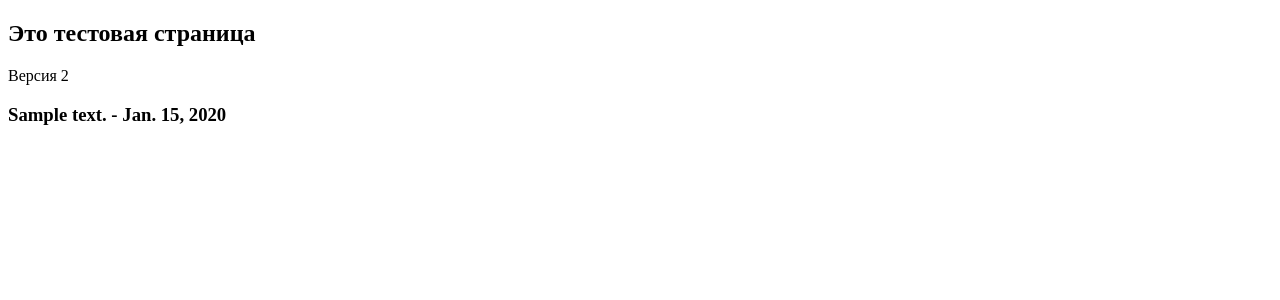
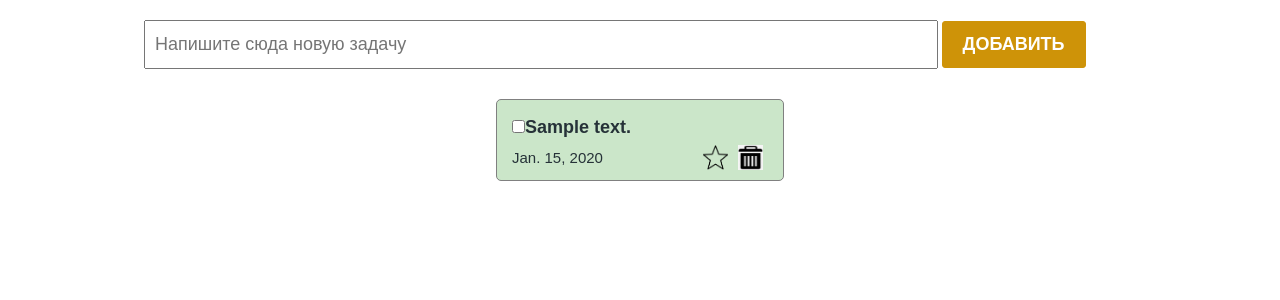
Before and after one commit to beka97/todo, a Django app: page /test/ in a window 1280 px wide. Shown: the top 300 px of the page. Run offline with Django 3.2, Linux system fonts and the light colour scheme; tables that the repository leaves empty hold one stand-in row (values such as "Sample post").

Commit message:
connected styles to todo list

```diff
--- a/main/templates/index.html
+++ b/main/templates/index.html
@@ -36,8 +36,8 @@
                 <div class="todo_item_footer">
                     <p>17.11.2020 <span>17:22</span></p>
                     <div class="action_buttons">
-                        <img src="./icons/unmarket.png">
-                        <img src="./icons/delete.png">
+                        <img src="{% static './icons/unmarket.png' %}">
+                        <img src="{% static './icons/delete.png' %}">
                     </div>
                 </div>
             </div>
--- a/main/templates/test.html
+++ b/main/templates/test.html
@@ -1,16 +1,44 @@
+{% load static %}
 <!DOCTYPE html>
 <html lang="en">
 <head>
     <meta charset="UTF-8">
     <meta http-equiv="X-UA-Compatible" content="IE=edge">
     <meta name="viewport" content="width=device-width, initial-scale=1.0">
-    <title>Document</title>
+    <title>Todo</title>
+    <!-- <link rel="stylesheet" href="./styles/index.css" /> -->
+    <link rel="stylesheet" href="{% static 'styles/index.css' %}"/>
+    <!-- <link rel="stylesheet" href="./styles/checkbox.css" /> -->
+    <link rel="stylesheet" href="{% static 'styles/checkbox.css' %}"/>
 </head>
-<body>
-    <h2>Это тестовая страница</h2>
-    <div>Версия 2</div>
-    {% for todo in todo_list %}
-        <h3>{{ todo.text}} - {{todo.created_at}}</h3>
-    {% endfor %}
-</body>
+    <section>
+        <div class="create_container">
+            <input
+             class="create_input"
+             type="text"
+             placeholder="Напишите сюда новую задачу"
+            />
+            <button class="create_button">Добавить</button>
+        </div>
+        <div class="todo_container">
+            {% for todo in todo_list %}
+            <div class="todo_item">
+                <div class="todo_item_header">
+                    <label class="checkbox_container">
+                        <input type="checkbox" />
+                        <span class="checkmark"></span>
+                    </label>
+                    <h4>{{ todo.text }}</h4>
+                    </div>
+                    <div class="todo_item_footer">
+                    <p>{{ todo.created_at }}</span></p>
+                    <div class="action_buttons">
+                        <img src="./icons/unmarket.png">
+                        <img src="./icons/delete.png">
+                    </div>
+                </div>
+            </div>
+            {% endfor %}
+        </div>
+    </section>
 </html>
```
